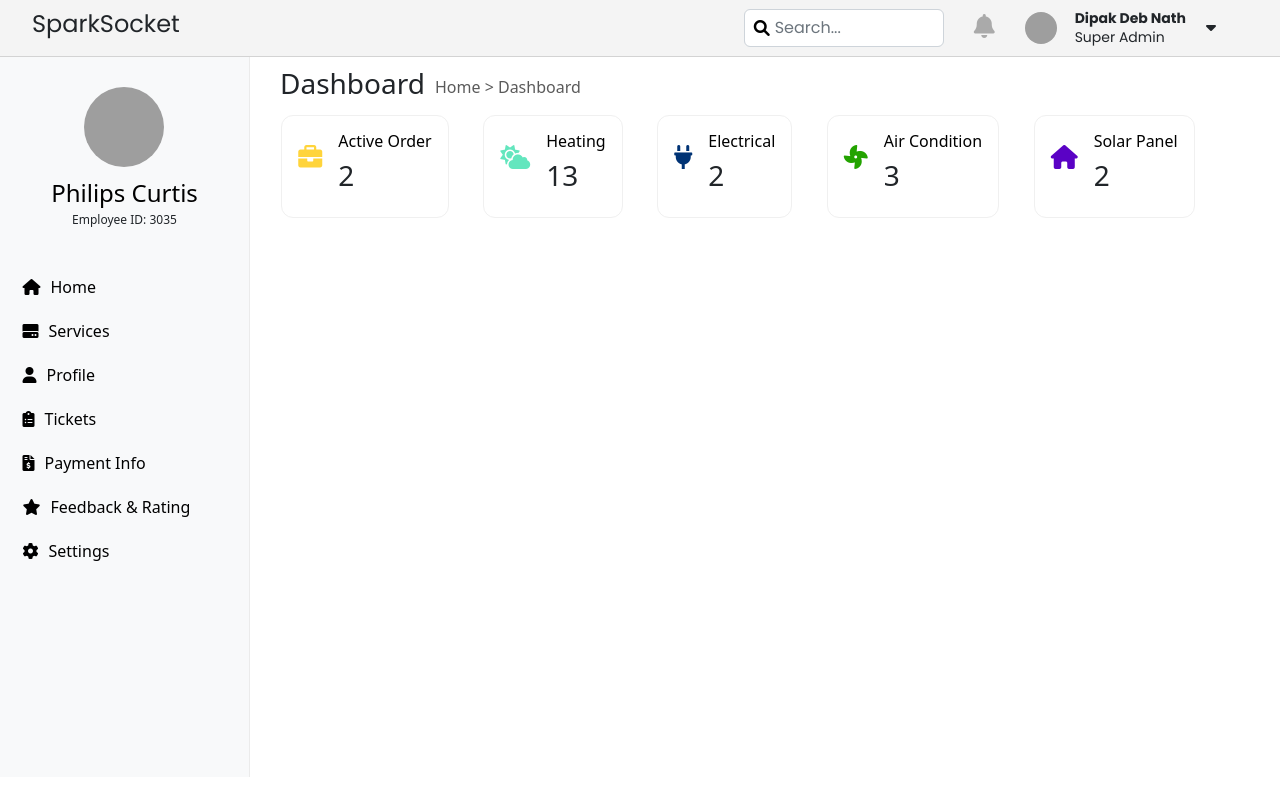
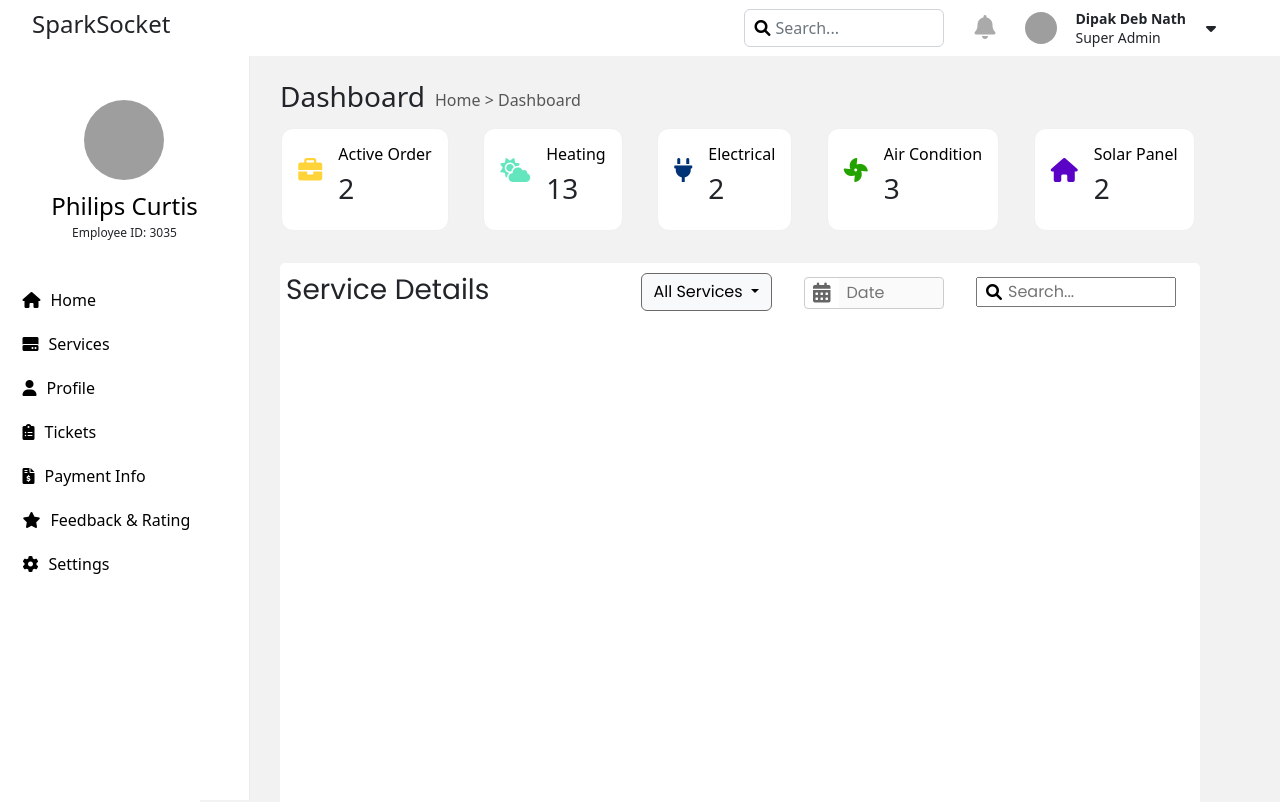
Before and after one commit to GlenPerera/Zelora-Assignment, a plain HTML site: page index.html in a window 1280 px wide. Shown: the top 802 px of the page. Drawn offline with nearby package versions, Linux system fonts and the light colour scheme; grey boxes are pictures that could not be loaded.

Commit message:
fixed the navbar and the side bar and made only the table section to move

```diff
--- a/index.html
+++ b/index.html
@@ -193,6 +193,49 @@
             </div>
           </div>
         </div>
+
+        <div class="table-section">
+          <div class="table-nav">
+            <h3>Service Details</h3>
+            <div class="service-dates">
+              <div class="dropdown show service">
+                <a
+                  class="btn btn-light dropdown-toggle"
+                  href="#"
+                  role="button"
+                  id="dropdownMenuLink"
+                  data-toggle="dropdown"
+                  aria-haspopup="true"
+                  aria-expanded="false"
+                >
+                  All Services
+                </a>
+              </div>
+
+              <div class="input-container">
+                <i class="fa-solid fa-calendar-days icon"></i>
+                <input
+                  type="text"
+                  placeholder="Date"
+                  class="input-field"
+                  disabled
+                />
+              </div>
+
+              <div class="search-box">
+                <div class="search-container">
+                  <i class="fa-solid fa-magnifying-glass glass"></i>
+                  <input
+                    type="search"
+                    class="search-control"
+                    placeholder="Search..."
+                    aria-label="Search"
+                  />
+                </div>
+              </div>
+            </div>
+          </div>
+        </div>
       </section>
     </main>
     <script
--- a/style.css
+++ b/style.css
@@ -4,13 +4,16 @@ body {
 }
 
 .navbar {
-  font-family: "Poppins", sans-serif;
-  background-color: #f4f4f4;
+  position: fixed !important;
+  top: 0;
+  left: 0;
+  width: 100%;
+  background-color: #fff;
   display: flex;
-  padding-left: 2rem;
-  padding-right: 4rem;
-  padding-top: 4rem;
-  border-bottom: 1px solid #d3d3d3;
+  justify-content: space-between;
+  align-items: center;
+  padding: 1rem 2rem; /* Adjust padding as needed */
+  z-index: 1000; /* Ensure it's above other content */
 }
 
 .navbar h4 {
@@ -85,10 +88,10 @@ main {
   flex-direction: column;
   align-items: center;
   position: fixed;
-  height: 90vh;
-  padding: 30px;
+  height: 100vh;
+  padding-top: 100px;
   width: 250px;
-  background-color: #f8f9fa;
+  background-color: #fff;
   border-right: 1px solid #ebebeb;
 }
 
@@ -151,8 +154,8 @@ main {
 .herosection {
   flex-grow: 1;
   padding: 80px;
-  padding-top: 60px;
-  background-color: #ffffff46;
+  padding-top: 130px;
+  background-color: #f2f2f2;
   overflow-y: auto;
   margin-left: 200px; /* Adjust to the width of the sidebar */
 }
@@ -224,3 +227,65 @@ body {
   font-size: 1.5rem; /* Adjust the size as needed */
   margin-top: -18px;
 }
+
+.table-section {
+  margin-top: 2rem;
+  background-color: white;
+  height: 100vh;
+  border-radius: 5px;
+}
+
+/*Table header Styles*/
+
+.table-nav {
+  font-family: "Poppins", sans-serif;
+  font-weight: bolder;
+  display: flex;
+  justify-content: space-between;
+  padding-top: 10px;
+  margin-left: 6px;
+}
+
+.service-dates {
+  display: flex;
+  gap: 2rem;
+  margin-right: -40px;
+}
+
+.service-dates .service {
+  height: 2rem;
+}
+.service-dates .dropdown-toggle {
+  border: 0.5px solid rgb(105, 105, 105);
+}
+
+/*Container for input field*/
+.input-container {
+  display: flex;
+  align-items: center;
+  width: 140px;
+  border: 1px solid #ccc;
+  border-radius: 4px;
+  overflow: hidden;
+  height: 2rem;
+  margin-top: 4px;
+}
+
+.search-box {
+  margin-top: 4px;
+  margin-left: auto;
+}
+/* Input field */
+.input-field {
+  flex: 1; /* Take remaining width */
+  border: none;
+  padding: 8px;
+  font-size: 16px;
+}
+
+/* Icon */
+.icon {
+  padding: 8px;
+  font-size: 20px; /* Adjust icon size */
+  color: #666; /* Icon color */
+}
```
